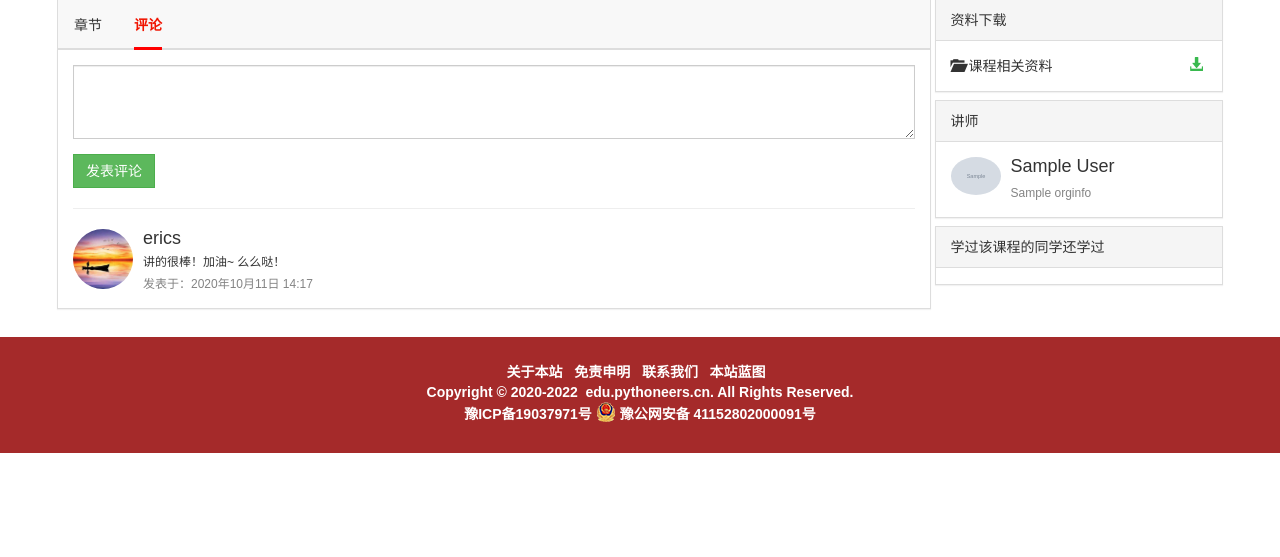
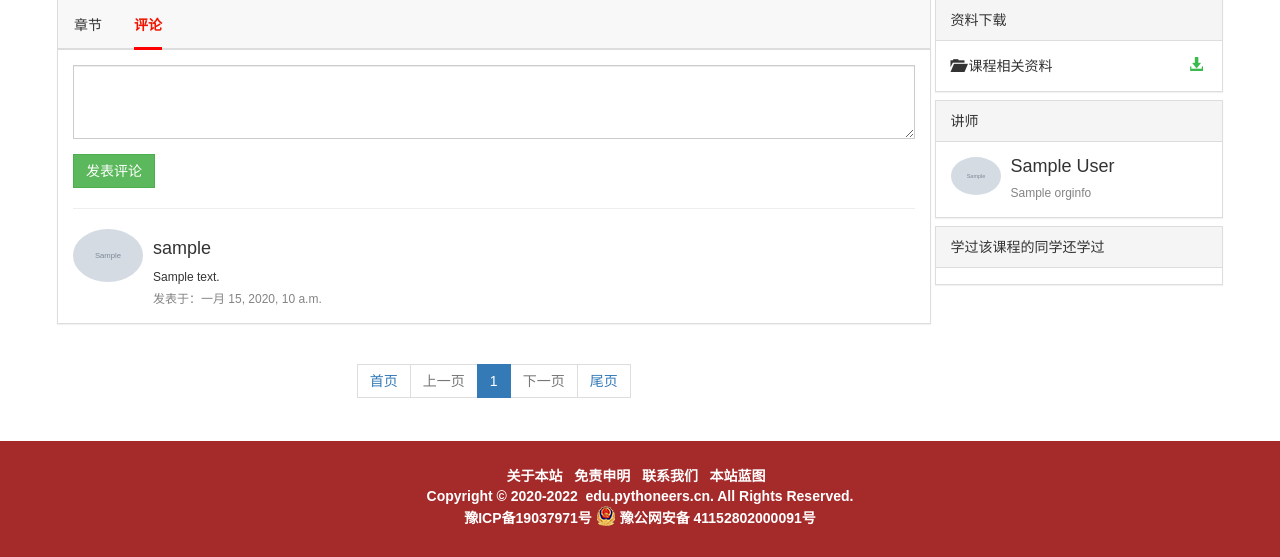
Before and after one commit to ThanlonSmith/online_education, a Django app: page /courses/comment/1/ in a window 1280 px wide. Shown: the part 306-863 px from the top of the page. Before the commit the page ends 759 px from the top, so only its background shows below. Run offline with Django 3.2, Linux system fonts and the light colour scheme; tables that the repository leaves empty hold one stand-in row (values such as "Sample post"); grey boxes marked "Sample" are stand-in pictures; some libraries are stand-ins or nearby versions.

Commit message:
Completed the display of course comment page.

```diff
--- a/apps/courses/views.py
+++ b/apps/courses/views.py
@@ -129,7 +129,23 @@
         user_course_list = UserCourse.objects.filter(study_man__in=user_list).exclude(study_course=current_course)
         # 4、获取其它课程
         course_list = list(set([user_course.study_course for user_course in user_course_list]))
-    return render(request, 'courses/course_comment.html', {
-        'current_course': current_course,
-        'course_list':course_list,
-    })
+        """
+        评论列表的展示
+        """
+        comment_list = current_course.usercomment_set.order_by('-add_time')
+        page_num = request.GET.get('page_num', '')
+        paginator = Paginator(comment_list, per_page=5)
+        num_pages = paginator.num_pages
+        try:
+            pages = paginator.page(page_num)
+        except PageNotAnInteger:
+            pages = paginator.page(1)
+        except EmptyPage:
+            pages = paginator.page(num_pages)
+        return render(request, 'courses/course_comment.html', {
+            'current_course': current_course,
+            'course_list': course_list,
+            'comment_list': comment_list,
+            'pages': pages,
+            'num_pages': num_pages
+        })
--- a/apps/operations/urls.py
+++ b/apps/operations/urls.py
@@ -15,10 +15,10 @@ Including another URLconf
 """
 from django.contrib import admin
 from django.urls import path
-from .views import user_ask, user_love, user_comment
+from .views import user_ask, user_love, course_comment
 
 urlpatterns = [
     path('user/ask', user_ask, name='user_ask'),
     path('user/love', user_love, name='user_love'),
-    path('user/comment', user_comment, name='user_comment')
+    path('user/comment', course_comment, name='user_comment')
 ]
--- a/apps/operations/views.py
+++ b/apps/operations/views.py
@@ -63,8 +63,8 @@
     return JsonResponse(ret)
 
 
-# 用户评论课程功能
-def user_comment(request):
+# 课程评论
+def course_comment(request):
     if request.method == 'POST':
         ret = {'status': None, 'msg': None}
         user_comment_form = UserCommentForm(request.POST)
--- a/templates/courses/course_comment.html
+++ b/templates/courses/course_comment.html
@@ -70,31 +70,88 @@
                             </div>
                         </div>
                     </form>
+                    {% for comment in pages %}
                         <hr>
                         <div class="media">
                             <div class="media-left">
-                            <a href="">
-                                <img width="60" class="media-object img-circle" data-src="" alt="64x64"
+                                <a href="javascript:">
+                                    <img width="70" class="media-object img-circle" data-src="" alt="64x64"
                                          data-holder-rendered="true"
-                                     src="/static/media/teacher/u2349976601387342489fm26gp0.jpg">
+                                         src="/static{{ MEDIA_URL }}{{ comment.comment_man.image }}">
                                 </a>
                             </div>
                             <div class="media-body">
-                            <a href="" style="text-decoration:none;color: #333333">
-                                <h4 class="media-heading">erics</h4>
-                            </a>
+                                <p style="text-decoration:none;color: #333333">
+                                <h4 class="media-heading">{{ comment.comment_man.nick_name }}</h4>
+                                </p>
                                 <ul style="font-size: 12px;list-style: none;padding:0">
                                     <li style="margin-top: 5px;">
-                                    讲的很棒！加油~ 么么哒！
+                                        {{ comment.comment_content }}
                                     </li>
                                     <li style="margin-top: 5px;color: #848484;">
-                                    发表于：2020年10月11日 14:17
+                                        发表于：{{ comment.add_time }}
                                     </li>
                                 </ul>
                             </div>
                         </div>
+                    {% endfor %}
                 </div>
             </div>
+            <nav aria-label="Page navigation" class="text-center" style="padding-bottom: 10px">
+                <ul class="pagination">
+                    <li>
+                        <a href="?page_num=1"
+                           aria-label="Previous">
+                            <span aria-hidden="true">首页</span>
+                        </a>
+                    </li>
+                    {% if pages.has_previous %}
+                        <li>
+                            <a href="?page_num={{ pages.previous_page_number }}"
+                               aria-label="Previous">
+                                <span aria-hidden="true">上一页</span>
+                            </a>
+                        </li>
+                    {% else %}
+                        <li class="disabled">
+                            <a href="javascript:" aria-label="Previous">
+                                <span aria-hidden="true">上一页</span>
+                            </a>
+                        </li>
+                    {% endif %}
+                    {% for num in pages.paginator.page_range %}
+                        {% if pages.number == num %}
+                            <li class="active"><a
+                                    href="?page_num={{ num }}">{{ num }}</a>
+                            </li>
+                        {% else %}
+                            <li>
+                                <a href="?page_num={{ num }}">{{ num }}</a>
+                            </li>
+                        {% endif %}
+                    {% endfor %}
+                    {% if pages.has_next %}
+                        <li>
+                            <a href="?page_num={{ pages.next_page_number }}"
+                               aria-label="Next">
+                                <span aria-hidden="true">下一页</span>
+                            </a>
+                        </li>
+                    {% else %}
+                        <li class="disabled">
+                            <a href="javascript:" aria-label="Next">
+                                <span aria-hidden="true">下一页</span>
+                            </a>
+                        </li>
+                    {% endif %}
+                    <li>
+                        <a href="?page_num={{ num_pages }}"
+                           aria-label="Previous">
+                            <span aria-hidden="true">尾页</span>
+                        </a>
+                    </li>
+                </ul>
+            </nav>
         </div>
         <div class="col-md-3" style="padding: 0 2px">
             <div class="panel panel-default" style="margin-bottom: 8px">
@@ -217,6 +274,7 @@
                             alert('很遗憾' + callback.msg)
                             $('#comment_content').val('')
                         }
+                        location.reload()
                     }
                 })
             })
```
Lines whose indentation alone changed are shown as unchanged.
